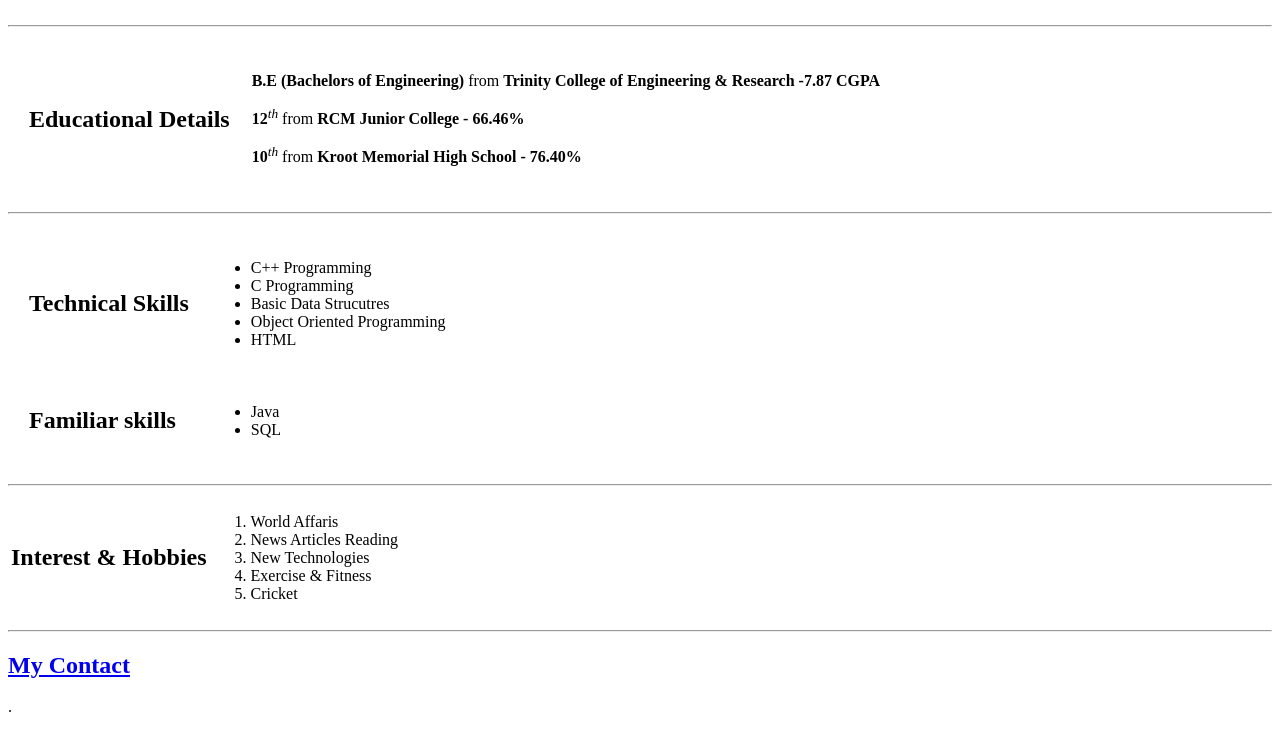
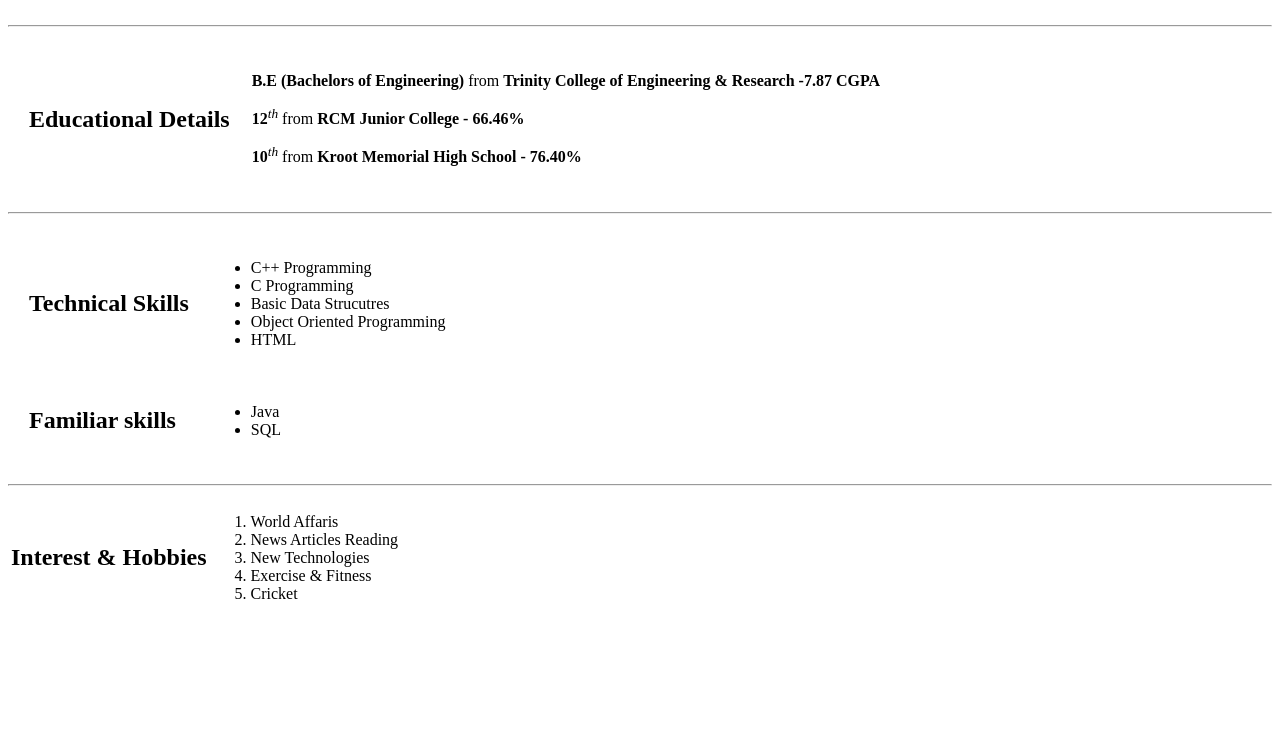
Before and after one commit to SHRI646/CV, a plain HTML site: page index.html in a window 1280 px wide. Shown: the part 337-1069 px from the top of the page. After the commit the page ends 967 px from the top, so only its background shows below. Drawn offline with Linux system fonts and the light colour scheme.

Commit message:
Update index.html

```diff
--- a/index.html
+++ b/index.html
@@ -72,10 +72,5 @@
             </td>
         </tr>
     </table>
-
-    <hr>
-
-    <p><a href="contact.html"> <h2>My Contact</h2></a>.</p>
-
 </body>
 </html>
```
